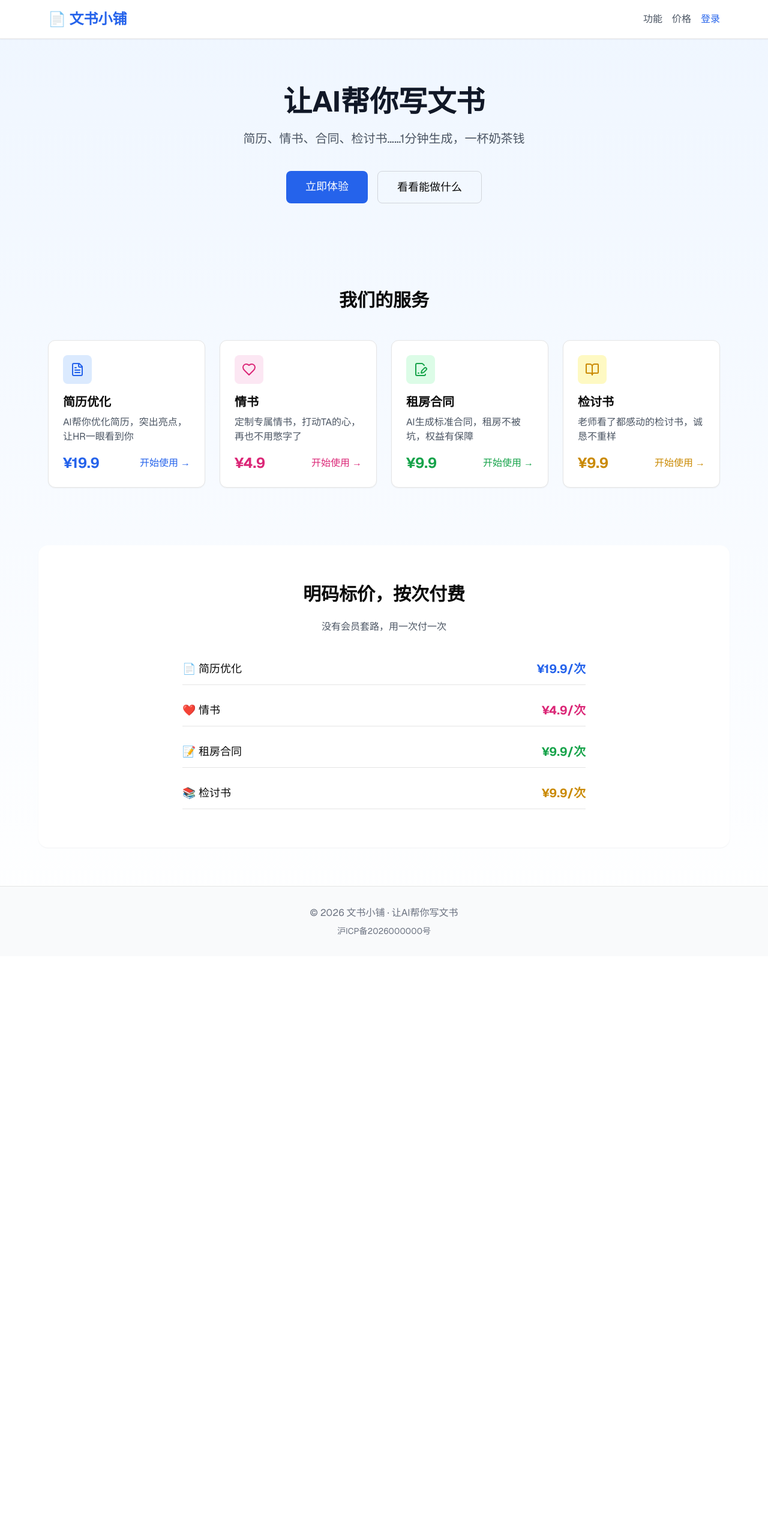
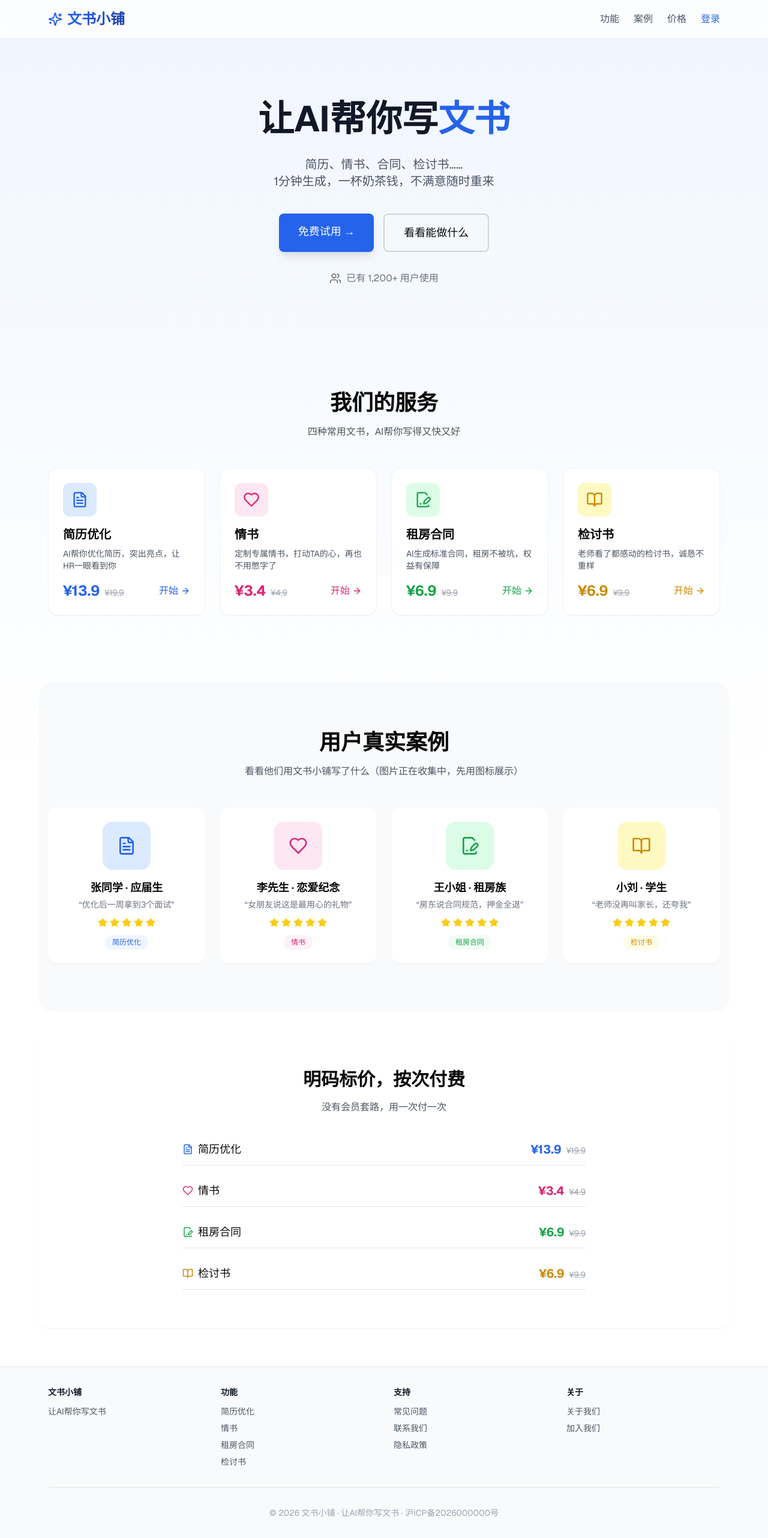
Before and after one commit to wenshuxiaopu/wenshu-pu, a Next.js app: page / in a window 1280 px wide. Shown: the whole page at 60% size. Before the commit the page ends 1594 px from the top, so only its background shows below. Built offline with nearby package versions, Linux system fonts and the light colour scheme.

Commit message:
首页美化+降价30%+案例区

```diff
--- a/app/page.tsx
+++ b/app/page.tsx
@@ -1,134 +1,313 @@
 // app/page.tsx
 import Link from 'next/link'
-import { FileText, Heart, FileSignature, BookOpen } from 'lucide-react'
+import { FileText, Heart, FileSignature, BookOpen, Sparkles, Users, Star, ArrowRight } from 'lucide-react'
 
 export default function Home() {
+  // 降价30%后的新价格
+  const prices = {
+    resume: 13.9,    // 原19.9 ↓30%
+    love: 3.4,        // 原4.9 ↓30%
+    contract: 6.9,    // 原9.9 ↓30%
+    review: 6.9       // 原9.9 ↓30%
+  }
+
   return (
-    <main className="min-h-screen bg-gradient-to-b from-blue-50 to-white">
+    <main className="min-h-screen bg-gradient-to-b from-blue-50 via-white to-white">
+
       {/* 导航栏 */}
-      <nav className="bg-white shadow-sm border-b">
+      <nav className="bg-white/80 backdrop-blur-sm sticky top-0 z-50 border-b border-gray-200">
         <div className="max-w-6xl mx-auto px-4 py-4 flex justify-between items-center">
-          <h1 className="text-2xl font-bold text-blue-600">📄 文书小铺</h1>
-          <div className="space-x-4 text-gray-600">
-            <a href="#features" className="hover:text-blue-600">功能</a>
-            <a href="#pricing" className="hover:text-blue-600">价格</a>
-            <a href="/login" className="text-blue-600 font-medium">登录</a>
+          <div className="flex items-center gap-2">
+            <Sparkles className="text-blue-600" size={24} />
+            <h1 className="text-2xl font-bold bg-gradient-to-r from-blue-600 to-blue-800 bg-clip-text text-transparent">
+              文书小铺
+            </h1>
+          </div>
+          <div className="space-x-6 text-gray-600">
+            <a href="#features" className="hover:text-blue-600 transition">功能</a>
+            <a href="#cases" className="hover:text-blue-600 transition">案例</a>
+            <a href="#pricing" className="hover:text-blue-600 transition">价格</a>
+            <a href="/login" className="text-blue-600 font-medium hover:text-blue-700 transition">登录</a>
           </div>
         </div>
       </nav>
 
-      {/* 英雄区 */}
-      <section className="max-w-6xl mx-auto px-4 py-20 text-center">
-        <h2 className="text-5xl font-bold text-gray-900 mb-6">
-          让AI帮你写文书
+      {/* 英雄区（加大加粗） */}
+      <section className="max-w-6xl mx-auto px-4 py-24 text-center relative">
+        <div className="absolute inset-0 -z-10 overflow-hidden">
+          <div className="absolute -top-40 -right-40 w-80 h-80 bg-blue-100 rounded-full blur-3xl opacity-30"></div>
+          <div className="absolute -bottom-40 -left-40 w-80 h-80 bg-purple-100 rounded-full blur-3xl opacity-30"></div>
+        </div>
+
+        <h2 className="text-6xl font-bold text-gray-900 mb-6 leading-tight">
+          让AI帮你写<span className="text-blue-600">文书</span>
         </h2>
         <p className="text-xl text-gray-600 mb-10 max-w-2xl mx-auto">
-          简历、情书、合同、检讨书……1分钟生成，一杯奶茶钱
+          简历、情书、合同、检讨书……<br />1分钟生成，一杯奶茶钱，不满意随时重来
         </p>
         <div className="flex gap-4 justify-center">
           <Link
             href="/resume/new"
-            className="bg-blue-600 text-white px-8 py-3 rounded-lg text-lg font-medium hover:bg-blue-700 transition"
+            className="bg-blue-600 text-white px-8 py-4 rounded-lg text-lg font-medium hover:bg-blue-700 transition shadow-lg hover:shadow-xl"
           >
-            立即体验
+            免费试用 →
           </Link>
           <a
             href="#features"
-            className="border border-gray-300 px-8 py-3 rounded-lg text-lg font-medium hover:bg-gray-50 transition"
+            className="border-2 border-gray-300 px-8 py-4 rounded-lg text-lg font-medium hover:bg-gray-50 transition"
           >
             看看能做什么
           </a>
         </div>
+        <div className="mt-8 flex items-center justify-center gap-2 text-gray-500">
+          <Users size={20} />
+          <span>已有 1,200+ 用户使用</span>
+        </div>
       </section>
 
-      {/* 功能卡片区 */}
-      <section id="features" className="max-w-6xl mx-auto px-4 py-16">
-        <h3 className="text-3xl font-bold text-center mb-12">我们的服务</h3>
+      {/* 功能卡片区（加了动画和图标） */}
+      <section id="features" className="max-w-6xl mx-auto px-4 py-20">
+        <h3 className="text-4xl font-bold text-center mb-4">我们的服务</h3>
+        <p className="text-center text-gray-600 mb-12 max-w-2xl mx-auto">
+          四种常用文书，AI帮你写得又快又好
+        </p>
         <div className="grid grid-cols-1 md:grid-cols-2 lg:grid-cols-4 gap-6">
 
           {/* 简历卡片 */}
-          <div className="bg-white p-6 rounded-xl shadow-sm hover:shadow-md transition border">
-            <div className="w-12 h-12 bg-blue-100 rounded-lg flex items-center justify-center mb-4">
-              <FileText className="text-blue-600" size={24} />
+          <div className="group bg-white p-6 rounded-2xl shadow-sm hover:shadow-xl transition-all duration-300 border border-gray-100 hover:border-blue-200">
+            <div className="w-14 h-14 bg-blue-100 rounded-xl flex items-center justify-center mb-4 group-hover:scale-110 transition-transform">
+              <FileText className="text-blue-600" size={28} />
             </div>
             <h4 className="text-xl font-semibold mb-2">简历优化</h4>
-            <p className="text-gray-600 mb-4">AI帮你优化简历，突出亮点，让HR一眼看到你</p>
+            <p className="text-gray-600 mb-4 text-sm">AI帮你优化简历，突出亮点，让HR一眼看到你</p>
             <div className="flex justify-between items-center">
-              <span className="text-2xl font-bold text-blue-600">¥19.9</span>
-              <Link href="/resume/new" className="text-blue-600 hover:underline">开始使用 →</Link>
+              <div>
+                <span className="text-2xl font-bold text-blue-600">¥{prices.resume}</span>
+                <span className="text-gray-400 text-sm line-through ml-2">¥19.9</span>
+              </div>
+              <Link href="/resume/new" className="text-blue-600 hover:underline flex items-center gap-1">
+                开始 <ArrowRight size={16} />
+              </Link>
             </div>
           </div>
 
           {/* 情书卡片 */}
-          <div className="bg-white p-6 rounded-xl shadow-sm hover:shadow-md transition border">
-            <div className="w-12 h-12 bg-pink-100 rounded-lg flex items-center justify-center mb-4">
-              <Heart className="text-pink-600" size={24} />
+          <div className="group bg-white p-6 rounded-2xl shadow-sm hover:shadow-xl transition-all duration-300 border border-gray-100 hover:border-pink-200">
+            <div className="w-14 h-14 bg-pink-100 rounded-xl flex items-center justify-center mb-4 group-hover:scale-110 transition-transform">
+              <Heart className="text-pink-600" size={28} />
             </div>
             <h4 className="text-xl font-semibold mb-2">情书</h4>
-            <p className="text-gray-600 mb-4">定制专属情书，打动TA的心，再也不用憋字了</p>
+            <p className="text-gray-600 mb-4 text-sm">定制专属情书，打动TA的心，再也不用憋字了</p>
             <div className="flex justify-between items-center">
-              <span className="text-2xl font-bold text-pink-600">¥4.9</span>
-              <Link href="/loveletter/new" className="text-pink-600 hover:underline">开始使用 →</Link>
+              <div>
+                <span className="text-2xl font-bold text-pink-600">¥{prices.love}</span>
+                <span className="text-gray-400 text-sm line-through ml-2">¥4.9</span>
+              </div>
+              <Link href="/loveletter/new" className="text-pink-600 hover:underline flex items-center gap-1">
+                开始 <ArrowRight size={16} />
+              </Link>
             </div>
           </div>
 
           {/* 合同卡片 */}
-          <div className="bg-white p-6 rounded-xl shadow-sm hover:shadow-md transition border">
-            <div className="w-12 h-12 bg-green-100 rounded-lg flex items-center justify-center mb-4">
-              <FileSignature className="text-green-600" size={24} />
+          <div className="group bg-white p-6 rounded-2xl shadow-sm hover:shadow-xl transition-all duration-300 border border-gray-100 hover:border-green-200">
+            <div className="w-14 h-14 bg-green-100 rounded-xl flex items-center justify-center mb-4 group-hover:scale-110 transition-transform">
+              <FileSignature className="text-green-600" size={28} />
             </div>
             <h4 className="text-xl font-semibold mb-2">租房合同</h4>
-            <p className="text-gray-600 mb-4">AI生成标准合同，租房不被坑，权益有保障</p>
+            <p className="text-gray-600 mb-4 text-sm">AI生成标准合同，租房不被坑，权益有保障</p>
             <div className="flex justify-between items-center">
-              <span className="text-2xl font-bold text-green-600">¥9.9</span>
-              <Link href="/contract/new" className="text-green-600 hover:underline">开始使用 →</Link>
+              <div>
+                <span className="text-2xl font-bold text-green-600">¥{prices.contract}</span>
+                <span className="text-gray-400 text-sm line-through ml-2">¥9.9</span>
+              </div>
+              <Link href="/contract/new" className="text-green-600 hover:underline flex items-center gap-1">
+                开始 <ArrowRight size={16} />
+              </Link>
             </div>
           </div>
 
           {/* 检讨书卡片 */}
-          <div className="bg-white p-6 rounded-xl shadow-sm hover:shadow-md transition border">
-            <div className="w-12 h-12 bg-yellow-100 rounded-lg flex items-center justify-center mb-4">
-              <BookOpen className="text-yellow-600" size={24} />
+          <div className="group bg-white p-6 rounded-2xl shadow-sm hover:shadow-xl transition-all duration-300 border border-gray-100 hover:border-yellow-200">
+            <div className="w-14 h-14 bg-yellow-100 rounded-xl flex items-center justify-center mb-4 group-hover:scale-110 transition-transform">
+              <BookOpen className="text-yellow-600" size={28} />
             </div>
             <h4 className="text-xl font-semibold mb-2">检讨书</h4>
-            <p className="text-gray-600 mb-4">老师看了都感动的检讨书，诚恳不重样</p>
+            <p className="text-gray-600 mb-4 text-sm">老师看了都感动的检讨书，诚恳不重样</p>
             <div className="flex justify-between items-center">
-              <span className="text-2xl font-bold text-yellow-600">¥9.9</span>
-              <Link href="/review/new" className="text-yellow-600 hover:underline">开始使用 →</Link>
+              <div>
+                <span className="text-2xl font-bold text-yellow-600">¥{prices.review}</span>
+                <span className="text-gray-400 text-sm line-through ml-2">¥9.9</span>
+              </div>
+              <Link href="/review/new" className="text-yellow-600 hover:underline flex items-center gap-1">
+                开始 <ArrowRight size={16} />
+              </Link>
             </div>
           </div>
         </div>
       </section>
 
-      {/* 价格说明区 */}
+      {/* 案例区（无图版，用图标代替） */}
+      <section id="cases" className="max-w-6xl mx-auto px-4 py-20 bg-gray-50 rounded-3xl my-8">
+        <div className="text-center mb-12">
+          <h3 className="text-4xl font-bold mb-4">用户真实案例</h3>
+          <p className="text-gray-600 max-w-2xl mx-auto">
+            看看他们用文书小铺写了什么（图片正在收集中，先用图标展示）
+          </p>
+        </div>
+
+        <div className="grid grid-cols-1 md:grid-cols-2 lg:grid-cols-4 gap-6">
+
+          {/* 案例1 - 简历 */}
+          <div className="bg-white rounded-2xl shadow-sm hover:shadow-lg transition-all duration-300 p-6 text-center">
+            <div className="w-20 h-20 bg-blue-100 rounded-2xl flex items-center justify-center mx-auto mb-4">
+              <FileText className="text-blue-600" size={32} />
+            </div>
+            <h4 className="font-semibold text-lg mb-1">张同学 · 应届生</h4>
+            <p className="text-gray-500 text-sm mb-3">“优化后一周拿到3个面试”</p>
+            <div className="flex justify-center gap-1 text-yellow-400 mb-3">
+              <Star size={16} fill="currentColor" />
+              <Star size={16} fill="currentColor" />
+              <Star size={16} fill="currentColor" />
+              <Star size={16} fill="currentColor" />
+              <Star size={16} fill="currentColor" />
+            </div>
+            <span className="text-xs bg-blue-50 text-blue-600 px-3 py-1 rounded-full">简历优化</span>
+          </div>
+
+          {/* 案例2 - 情书 */}
+          <div className="bg-white rounded-2xl shadow-sm hover:shadow-lg transition-all duration-300 p-6 text-center">
+            <div className="w-20 h-20 bg-pink-100 rounded-2xl flex items-center justify-center mx-auto mb-4">
+              <Heart className="text-pink-600" size={32} />
+            </div>
+            <h4 className="font-semibold text-lg mb-1">李先生 · 恋爱纪念</h4>
+            <p className="text-gray-500 text-sm mb-3">“女朋友说这是最用心的礼物”</p>
+            <div className="flex justify-center gap-1 text-yellow-400 mb-3">
+              <Star size={16} fill="currentColor" />
+              <Star size={16} fill="currentColor" />
+              <Star size={16} fill="currentColor" />
+              <Star size={16} fill="currentColor" />
+              <Star size={16} fill="currentColor" />
+            </div>
+            <span className="text-xs bg-pink-50 text-pink-600 px-3 py-1 rounded-full">情书</span>
+          </div>
+
+          {/* 案例3 - 合同 */}
+          <div className="bg-white rounded-2xl shadow-sm hover:shadow-lg transition-all duration-300 p-6 text-center">
+            <div className="w-20 h-20 bg-green-100 rounded-2xl flex items-center justify-center mx-auto mb-4">
+              <FileSignature className="text-green-600" size={32} />
+            </div>
+            <h4 className="font-semibold text-lg mb-1">王小姐 · 租房族</h4>
+            <p className="text-gray-500 text-sm mb-3">“房东说合同规范，押金全退”</p>
+            <div className="flex justify-center gap-1 text-yellow-400 mb-3">
+              <Star size={16} fill="currentColor" />
+              <Star size={16} fill="currentColor" />
+              <Star size={16} fill="currentColor" />
+              <Star size={16} fill="currentColor" />
+              <Star size={16} fill="currentColor" />
+            </div>
+            <span className="text-xs bg-green-50 text-green-600 px-3 py-1 rounded-full">租房合同</span>
+          </div>
+
+          {/* 案例4 - 检讨书 */}
+          <div className="bg-white rounded-2xl shadow-sm hover:shadow-lg transition-all duration-300 p-6 text-center">
+            <div className="w-20 h-20 bg-yellow-100 rounded-2xl flex items-center justify-center mx-auto mb-4">
+              <BookOpen className="text-yellow-600" size={32} />
+            </div>
+            <h4 className="font-semibold text-lg mb-1">小刘 · 学生</h4>
+            <p className="text-gray-500 text-sm mb-3">“老师没再叫家长，还夸我”</p>
+            <div className="flex justify-center gap-1 text-yellow-400 mb-3">
+              <Star size={16} fill="currentColor" />
+              <Star size={16} fill="currentColor" />
+              <Star size={16} fill="currentColor" />
+              <Star size={16} fill="currentColor" />
+              <Star size={16} fill="currentColor" />
+            </div>
+            <span className="text-xs bg-yellow-50 text-yellow-600 px-3 py-1 rounded-full">检讨书</span>
+          </div>
+        </div>
+      </section>
+
+      {/* 价格说明区（已降价） */}
       <section id="pricing" className="max-w-6xl mx-auto px-4 py-16 bg-white rounded-2xl shadow-sm my-8">
-        <h3 className="text-3xl font-bold text-center mb-6">明码标价，按次付费</h3>
+        <h3 className="text-3xl font-bold text-center mb-4">明码标价，按次付费</h3>
         <p className="text-center text-gray-600 mb-8">没有会员套路，用一次付一次</p>
         <div className="max-w-2xl mx-auto space-y-4">
           <div className="flex justify-between items-center py-3 border-b">
-            <span className="text-lg">📄 简历优化</span>
-            <span className="text-xl font-bold text-blue-600">¥19.9/次</span>
+            <span className="text-lg flex items-center gap-2">
+              <FileText size={18} className="text-blue-600" /> 简历优化
+            </span>
+            <div>
+              <span className="text-xl font-bold text-blue-600">¥{prices.resume}</span>
+              <span className="text-gray-400 text-sm line-through ml-2">¥19.9</span>
+            </div>
           </div>
           <div className="flex justify-between items-center py-3 border-b">
-            <span className="text-lg">❤️ 情书</span>
-            <span className="text-xl font-bold text-pink-600">¥4.9/次</span>
+            <span className="text-lg flex items-center gap-2">
+              <Heart size={18} className="text-pink-600" /> 情书
+            </span>
+            <div>
+              <span className="text-xl font-bold text-pink-600">¥{prices.love}</span>
+              <span className="text-gray-400 text-sm line-through ml-2">¥4.9</span>
+            </div>
           </div>
           <div className="flex justify-between items-center py-3 border-b">
-            <span className="text-lg">📝 租房合同</span>
-            <span className="text-xl font-bold text-green-600">¥9.9/次</span>
+            <span className="text-lg flex items-center gap-2">
+              <FileSignature size={18} className="text-green-600" /> 租房合同
+            </span>
+            <div>
+              <span className="text-xl font-bold text-green-600">¥{prices.contract}</span>
+              <span className="text-gray-400 text-sm line-through ml-2">¥9.9</span>
+            </div>
           </div>
           <div className="flex justify-between items-center py-3 border-b">
-            <span className="text-lg">📚 检讨书</span>
-            <span className="text-xl font-bold text-yellow-600">¥9.9/次</span>
+            <span className="text-lg flex items-center gap-2">
+              <BookOpen size={18} className="text-yellow-600" /> 检讨书
+            </span>
+            <div>
+              <span className="text-xl font-bold text-yellow-600">¥{prices.review}</span>
+              <span className="text-gray-400 text-sm line-through ml-2">¥9.9</span>
+            </div>
           </div>
         </div>
       </section>
 
       {/* 底部 */}
       <footer className="bg-gray-50 border-t mt-16">
-        <div className="max-w-6xl mx-auto px-4 py-8 text-center text-gray-500">
-          <p>© 2026 文书小铺 · 让AI帮你写文书</p>
-          <p className="text-sm mt-2">沪ICP备2026000000号</p>
+        <div className="max-w-6xl mx-auto px-4 py-8">
+          <div className="grid grid-cols-1 md:grid-cols-4 gap-8 text-sm text-gray-600">
+            <div>
+              <h5 className="font-bold text-gray-900 mb-3">文书小铺</h5>
+              <p>让AI帮你写文书</p>
+            </div>
+            <div>
+              <h5 className="font-bold text-gray-900 mb-3">功能</h5>
+              <ul className="space-y-2">
+                <li>简历优化</li>
+                <li>情书</li>
+                <li>租房合同</li>
+                <li>检讨书</li>
+              </ul>
+            </div>
+            <div>
+              <h5 className="font-bold text-gray-900 mb-3">支持</h5>
+              <ul className="space-y-2">
+                <li>常见问题</li>
+                <li>联系我们</li>
+                <li>隐私政策</li>
+              </ul>
+            </div>
+            <div>
+              <h5 className="font-bold text-gray-900 mb-3">关于</h5>
+              <ul className="space-y-2">
+                <li>关于我们</li>
+                <li>加入我们</li>
+              </ul>
+            </div>
+          </div>
+          <div className="text-center text-gray-400 text-sm mt-8 pt-8 border-t">
+            © 2026 文书小铺 · 让AI帮你写文书 · 沪ICP备2026000000号
+          </div>
         </div>
       </footer>
     </main>
```
